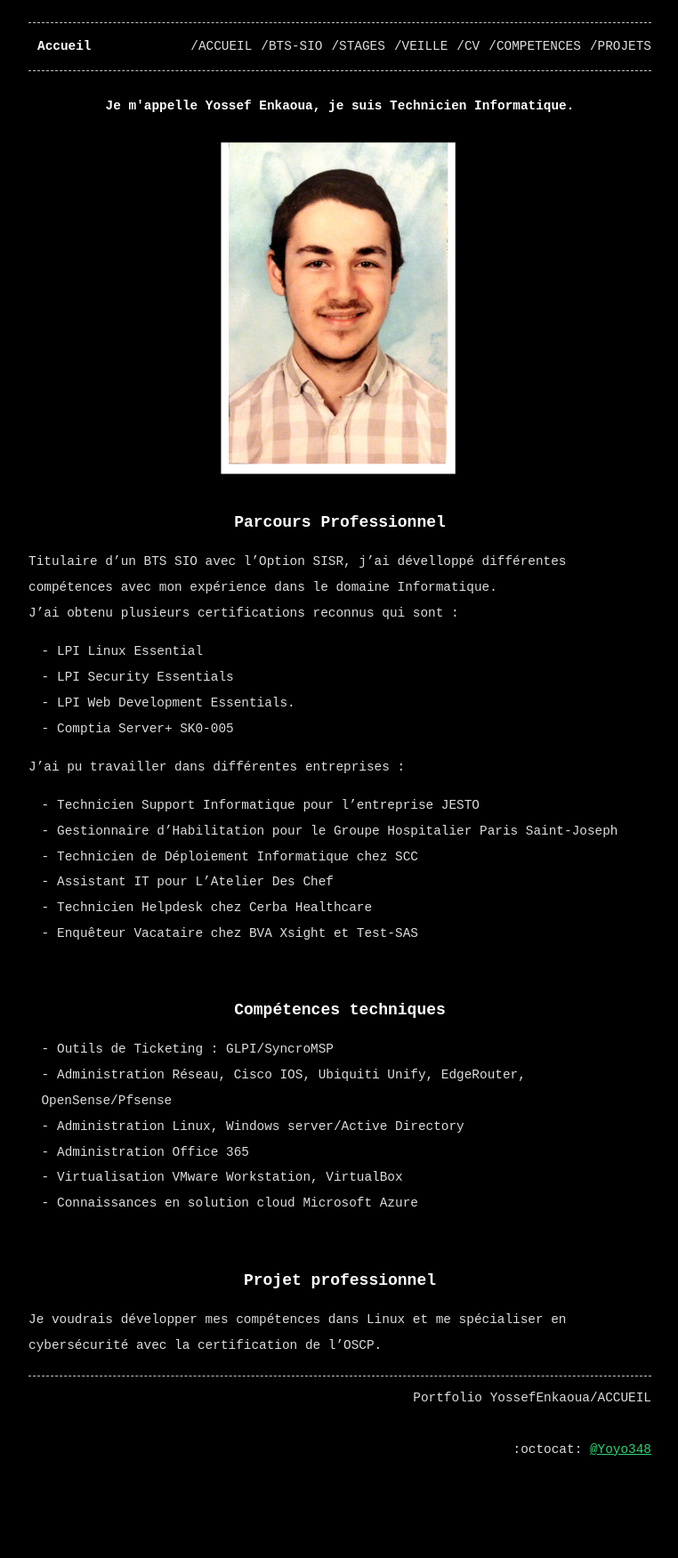
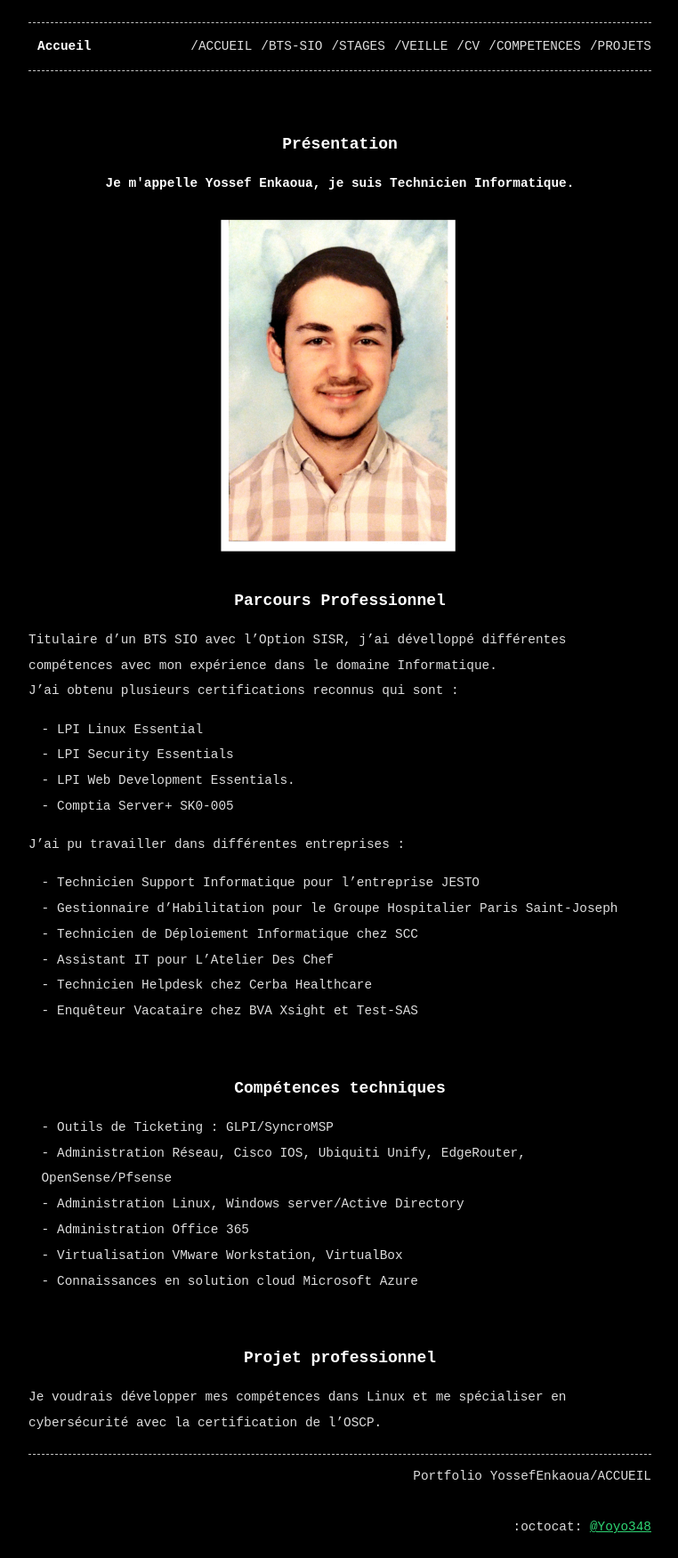
Before and after one commit to Yoyo348/ga_blog, a Jekyll site: the page built from index.md, in a window 1280 px wide. Shown: the whole page at 89% size, without its empty margins (258-1020 px from the left). Built offline with Jekyll 4.4.1, drawn with Linux system fonts in a browser that asks for light colours; before the commit the page ends 1664 px from its top, so only the background shows below that.

Commit message:
Update index.md

```diff
--- a/index.md
+++ b/index.md
@@ -4,6 +4,7 @@ permalink: /
 permalink_name: /ACCUEIL
 title: Accueil
 ---
+<br><strong><center><font size="4">Présentation</font></center></strong>
 
 <strong><center>Je m'appelle Yossef Enkaoua, je suis Technicien Informatique.</center><strong>
 
```
